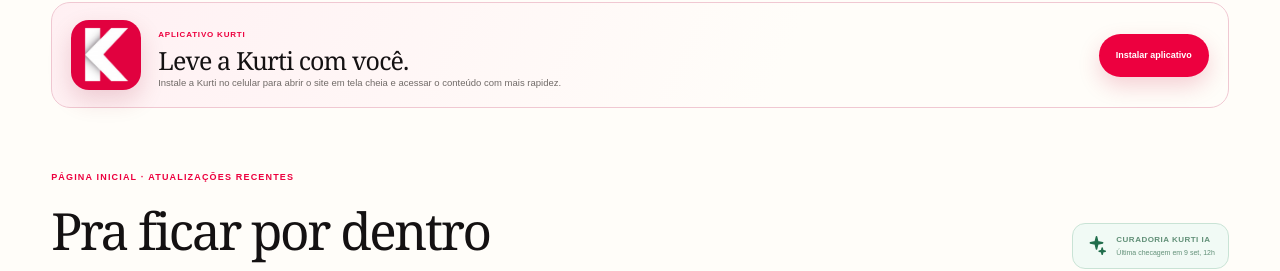
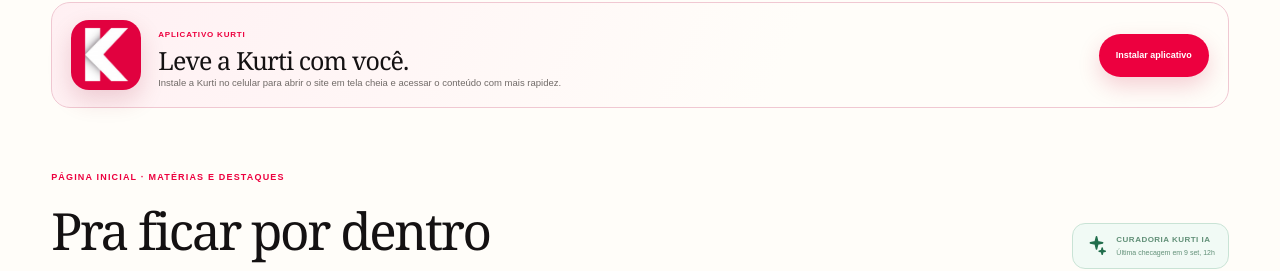
Before and after one commit to tiagosousafacul-ui/kurti-brasil, a React (Vite) app: page / in a window 1280 px wide. Shown: the part 1000-1271 px from the top of the page. Built offline with nearby package versions, Linux system fonts and the light colour scheme; no server answers.

Commit message:
fix: show actual editorial dates and publication labels

```diff
--- a/src/components/LatestStories.tsx
+++ b/src/components/LatestStories.tsx
@@ -29,7 +29,7 @@ export const LatestStories: React.FC<LatestStoriesProps> = ({
       <div className="section-heading">
         <div>
           <span className="eyebrow">
-            {isArchive ? 'Arquivo Editorial · Notícias e Destaques' : 'Página inicial · atualizações recentes'}
+            {isArchive ? 'Arquivo Editorial · Notícias e Destaques' : 'Página inicial · matérias e destaques'}
           </span>
           <h2>{isArchive ? 'Todas as Notícias' : 'Pra ficar por dentro'}</h2>
         </div>
```
